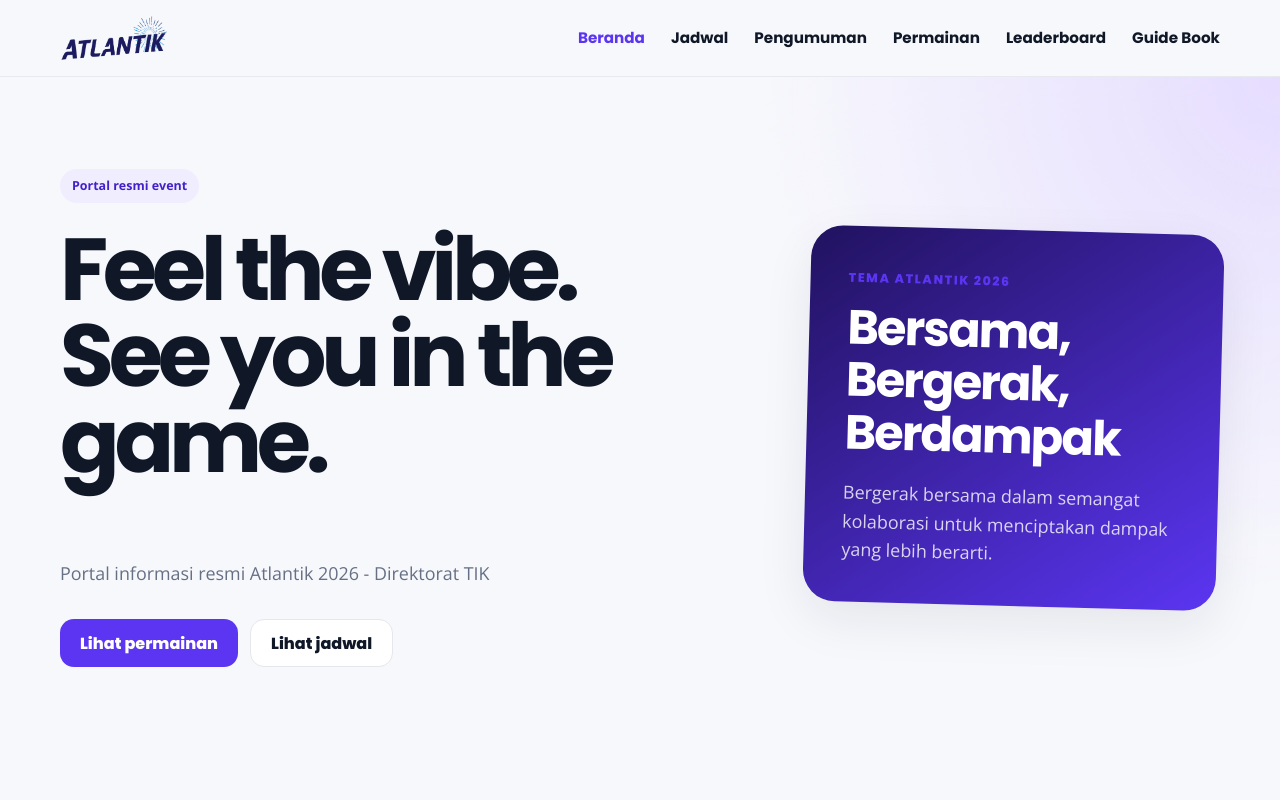
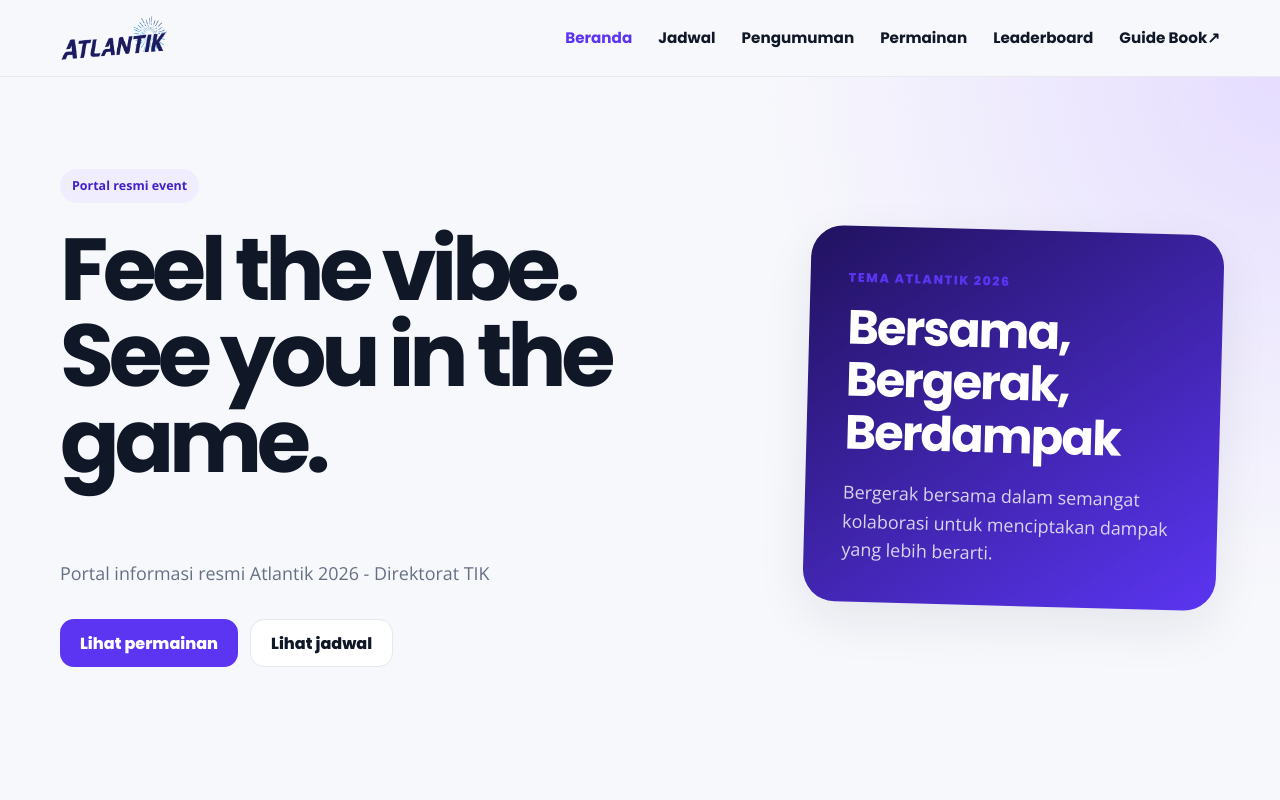
Before and after one commit to ruswanhidayat/portal-atlantik, a Next.js app: page / in a window 1280 px wide. Shown: the top 800 px of the page. Built offline with nearby package versions, Linux system fonts and the light colour scheme.

Commit message:
Refactor Header component navigation items

```diff
--- a/components/Header.js
+++ b/components/Header.js
@@ -8,17 +8,44 @@ import { useEffect, useState } from "react";
 import { siteConfig } from "@/data/site-config";
 
 const navItems = [
-  { label: "Beranda", href: "/" },
-  { label: "Jadwal", href: "/jadwal" },
-  { label: "Pengumuman", href: "/pengumuman" },
-  { label: "Permainan", href: "/permainan" },
-  { label: "Leaderboard", href: "/leaderboard" },
+  {
+    label: "Beranda",
+    href: "/",
+  },
+  {
+    label: "Jadwal",
+    href: "/jadwal",
+  },
+  {
+    label: "Pengumuman",
+    href: "/pengumuman",
+  },
+  {
+    label: "Permainan",
+    href: "/permainan",
+  },
+  {
+    label: "Leaderboard",
+    href: "/leaderboard",
+  },
   {
     label: "Guide Book",
-    href: "/guidebook/guidebook_atlantik_2026.pdf",
+    href: "/guidebook/guidebook-atlantik-2026.pdf",
     external: true,
   },
 ];
+
+function isActiveNavigation(pathname, item) {
+  if (item.external) {
+    return false;
+  }
+
+  if (item.href === "/") {
+    return pathname === "/";
+  }
+
+  return pathname === item.href || pathname.startsWith(`${item.href}/`);
+}
 
 export default function Header() {
   const pathname = usePathname();
@@ -59,31 +86,52 @@ export default function Header() {
           />
         </Link>
 
-        <nav className="nav desktop-nav" aria-label="Navigasi utama">
-          {navItems.map((item) => (
+        <nav
+          className="nav desktop-nav"
+          aria-label="Navigasi utama"
+        >
+          {navItems.map((item) => {
+            const isActive = isActiveNavigation(pathname, item);
+
+            return (
               <Link
                 key={item.href}
                 href={item.href}
-              className={
-                !item.external && pathname === item.href
-                  ? "active"
+                className={isActive ? "active" : undefined}
+                aria-current={isActive ? "page" : undefined}
+                target={item.external ? "_blank" : undefined}
+                rel={
+                  item.external
+                    ? "noopener noreferrer"
                     : undefined
                 }
-              target={item.external ? "_blank" : undefined}
-              rel={item.external ? "noopener noreferrer" : undefined}
               >
-              {item.label}
+                <span>{item.label}</span>
+
+                {item.external && (
+                  <span
+                    className="desktop-nav-external-icon"
+                    aria-hidden="true"
+                  >
+                    ↗
+                  </span>
+                )}
               </Link>
-          ))}
+            );
+          })}
         </nav>
 
         <button
           type="button"
-          className={`mobile-menu-toggle ${isMenuOpen ? "active" : ""}`}
+          className={`mobile-menu-toggle ${
+            isMenuOpen ? "active" : ""
+          }`}
           aria-label={isMenuOpen ? "Tutup menu" : "Buka menu"}
           aria-expanded={isMenuOpen}
           aria-controls="mobile-navigation"
-          onClick={() => setIsMenuOpen((current) => !current)}
+          onClick={() =>
+            setIsMenuOpen((current) => !current)
+          }
         >
           <span />
           <span />
@@ -93,7 +141,9 @@ export default function Header() {
 
       <button
         type="button"
-        className={`mobile-menu-overlay ${isMenuOpen ? "visible" : ""}`}
+        className={`mobile-menu-overlay ${
+          isMenuOpen ? "visible" : ""
+        }`}
         aria-label="Tutup menu"
         tabIndex={isMenuOpen ? 0 : -1}
         onClick={() => setIsMenuOpen(false)}
@@ -101,7 +151,9 @@ export default function Header() {
 
       <aside
         id="mobile-navigation"
-        className={`mobile-menu-drawer ${isMenuOpen ? "open" : ""}`}
+        className={`mobile-menu-drawer ${
+          isMenuOpen ? "open" : ""
+        }`}
         aria-hidden={!isMenuOpen}
       >
         <div className="mobile-menu-head">
@@ -117,26 +169,35 @@ export default function Header() {
           </button>
         </div>
 
-        <nav className="mobile-nav" aria-label="Navigasi mobile">
-          {navItems.map((item) => (
+        <nav
+          className="mobile-nav"
+          aria-label="Navigasi mobile"
+        >
+          {navItems.map((item) => {
+            const isActive = isActiveNavigation(pathname, item);
+
+            return (
               <Link
                 key={item.href}
                 href={item.href}
-              className={
-                !item.external && pathname === item.href
-                  ? "active"
+                className={isActive ? "active" : undefined}
+                aria-current={isActive ? "page" : undefined}
+                target={item.external ? "_blank" : undefined}
+                rel={
+                  item.external
+                    ? "noopener noreferrer"
                     : undefined
                 }
-              target={item.external ? "_blank" : undefined}
-              rel={item.external ? "noopener noreferrer" : undefined}
                 tabIndex={isMenuOpen ? 0 : -1}
               >
                 <span>{item.label}</span>
+
                 <span aria-hidden="true">
                   {item.external ? "↗" : "→"}
                 </span>
               </Link>
-          ))}
+            );
+          })}
         </nav>
       </aside>
     </header>
```
Lines whose indentation alone changed are shown as unchanged.
